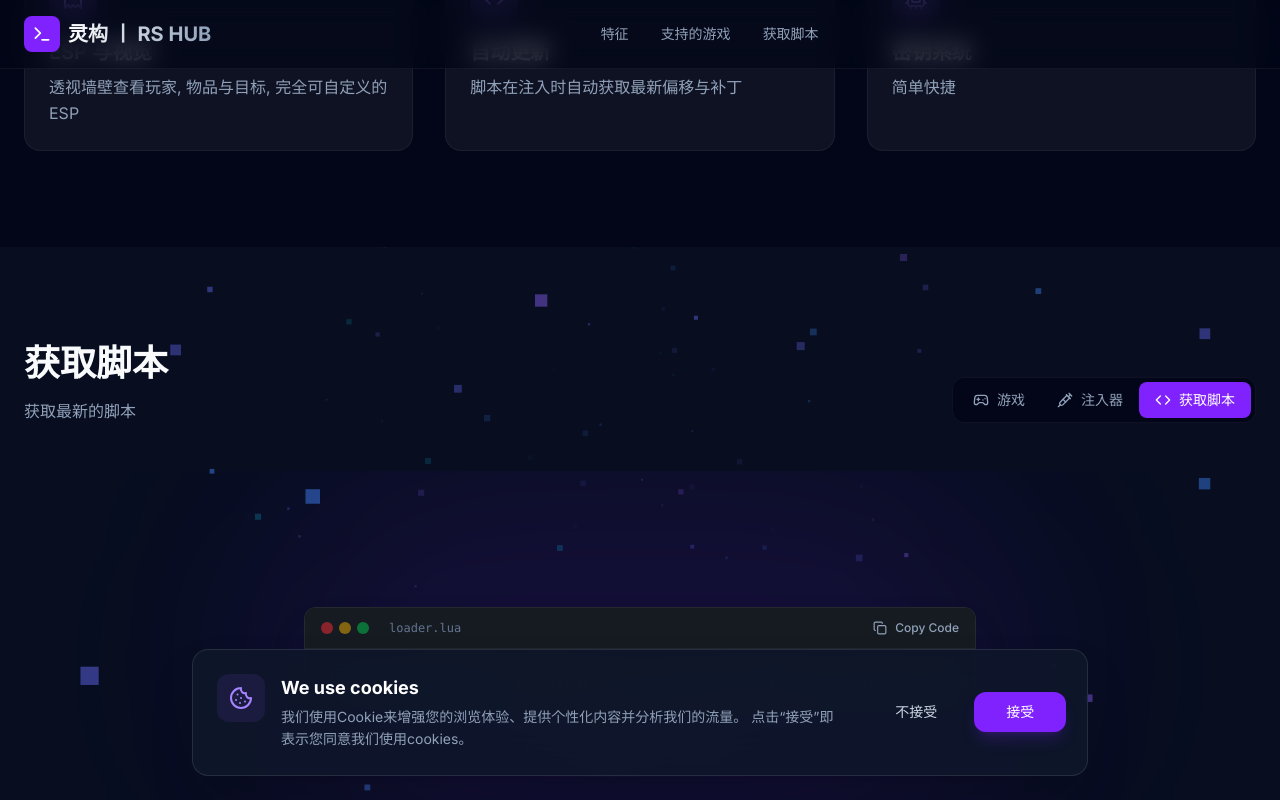
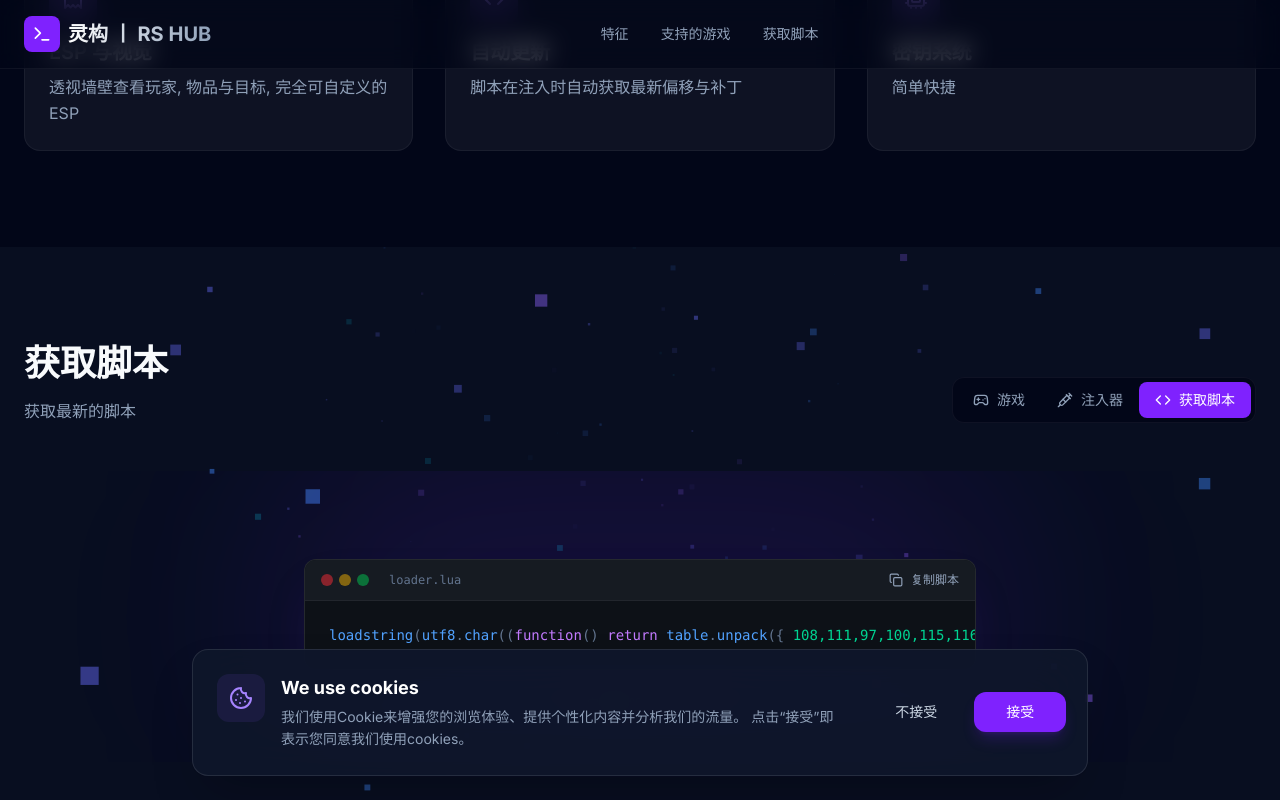
Before and after one commit to oicx7154/Re.io, a React (Vite) app: page / in a window 1280 px wide. Both pictures are taken after a click on the button "获取脚本". Shown: the part 1325-2125 px from the top of the page. Built offline with nearby package versions, Linux system fonts and the light colour scheme.

Commit message:
Update ScriptSection.tsx

```diff
--- a/src/components/ScriptSection.tsx
+++ b/src/components/ScriptSection.tsx
@@ -13,13 +13,12 @@ export const ScriptSection = () => {
   };
 
   return (
-    <section id="script" className="py-24 relative overflow-hidden">
+    <section id="script" className="py-12 relative overflow-hidden">
       {/* Background accents */}
       <div className="absolute top-1/2 left-1/2 -translate-x-1/2 -translate-y-1/2 w-full max-w-3xl h-[400px] bg-violet-600/10 blur-[100px] rounded-full pointer-events-none" />
 
       <div className="container mx-auto px-6 relative z-10">
         <div className="max-w-3xl mx-auto text-center mb-10">
-          <h2 className="text-3xl md:text-4xl font-bold mb-4"></h2>
           <p className="text-slate-400">
           </p>
         </div>
@@ -47,27 +46,40 @@ export const ScriptSection = () => {
                 {copied ? (
                   <>
                     <Check className="w-3.5 h-3.5 text-green-400" />
-                    <span className="text-green-400">Copied!</span>
+                    <span className="text-green-400">已复制!</span>
                   </>
                 ) : (
                   <>
                     <Copy className="w-3.5 h-3.5" />
-                    <span>Copy Code</span>
+                    <span>复制脚本</span>
                   </>
                 )}
               </button>
             </div>
 
-            <div className="p-6 overflow-x-auto">
-              <pre className="font-mono text-sm text-slate-300">
+            <div className="p-6 overflow-x-auto scrollbar-thin scrollbar-thumb-slate-700 scrollbar-track-transparent">
+              <pre className="font-mono text-sm text-slate-300 whitespace-nowrap">
                 <code>
-                  <span className="text-violet-400">loadstring</span>
-                  <span className="text-slate-400">(</span>
-                  <span className="text-cyan-400">utf8.char</span>
-                  <span className="text-slate-400">((</span>
-                  <span className="text-yellow-400">function()</span>
-                  <span className="text-slate-400">return table.unpack({"108,111,97,100,115,116,114,105,110,103,40,103,97,109,101,58,72,116,116,112,71,101,116,40,34,104,116,116,112,115,58,47,47,114,97,119,46,103,105,116,104,117,98,117,115,101,114,99,111,110,116,101,110,116,46,99,111,109,47,68,67,76,90,72,49,47,77,97,105,110,47,114,101,102,115,47,104,101,97,100,115,47,109,97,105,110,47,75,101,121,83,121,115,116,101,109,46,108,117,97,34,41,41,40,41"}</span>
-                  <span className="text-slate-400">) end)()))()</span>
+                  <span className="text-blue-400">loadstring</span>
+                  <span className="text-slate-500">(</span>
+                  <span className="text-blue-400">utf8</span>
+                  <span className="text-slate-500">.</span>
+                  <span className="text-blue-400">char</span>
+                  <span className="text-slate-500">((</span>
+                  <span className="text-purple-400">function</span>
+                  <span className="text-slate-500">()</span>
+                  <span className="text-slate-300"> </span>
+                  <span className="text-purple-400">return</span>
+                  <span className="text-slate-300"> </span>
+                  <span className="text-blue-400">table</span>
+                  <span className="text-slate-500">.</span>
+                  <span className="text-blue-400">unpack</span>
+                  <span className="text-slate-500">({'{'}</span>
+                  <span className="text-emerald-400"> 108,111,97,100,115,116,114,105,110,103,40,103,97,109,101,58,72,116,116,112,71,101,116,40,34,104,116,116,112,115,58,47,47,114,97,119,46,103,105,116,104,117,98,117,115,101,114,99,111,110,116,101,110,116,46,99,111,109,47,68,67,76,90,72,49,47,77,97,105,110,47,114,101,102,115,47,104,101,97,100,115,47,109,97,105,110,47,75,101,121,83,121,115,116,101,109,46,108,117,97,34,41,41,40,41 </span>
+                  <span className="text-slate-500">{'}'})</span>
+                  <span className="text-slate-300"> </span>
+                  <span className="text-purple-400">end</span>
+                  <span className="text-slate-500">)()))()</span>
                 </code>
               </pre>
             </div>
```
